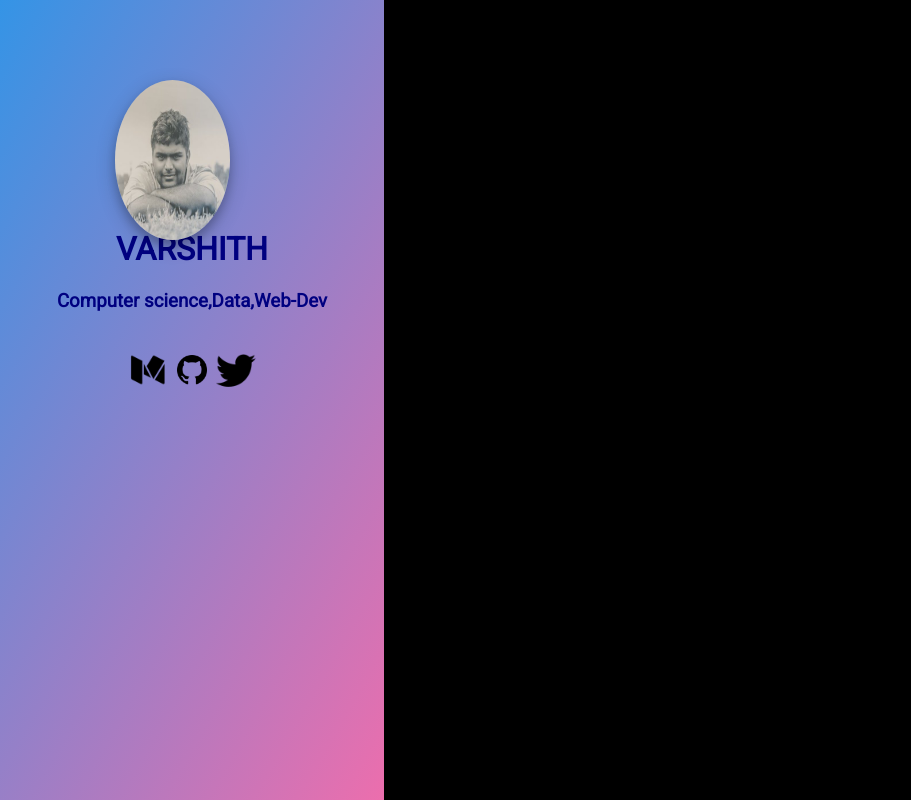
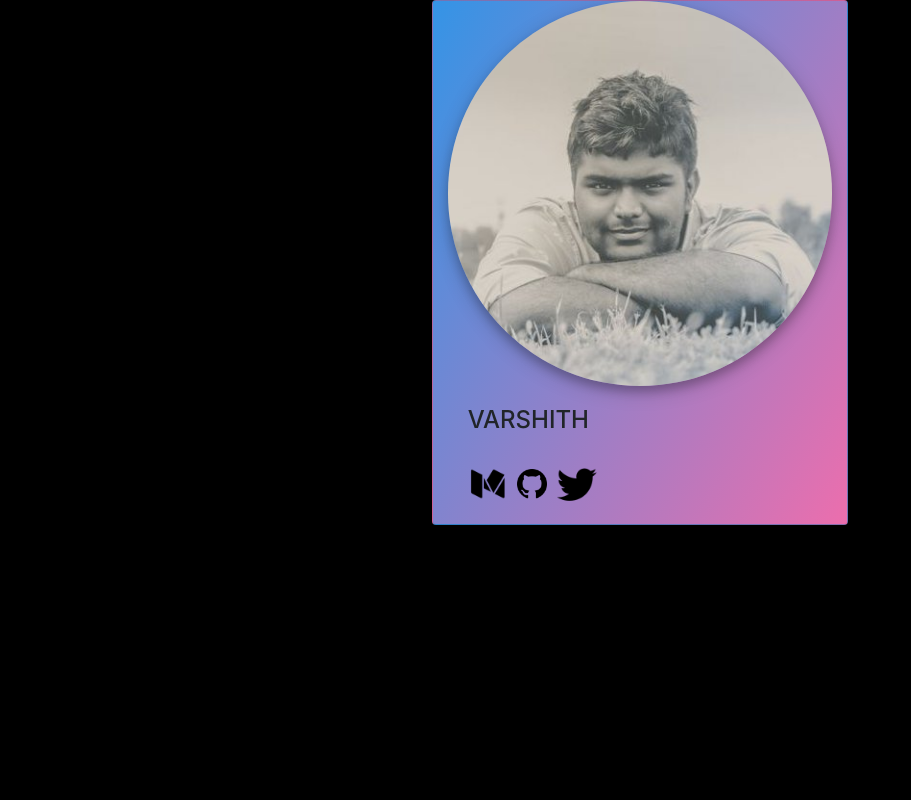
Before and after one commit to versionc/versioncontrol, a plain HTML site: page index.html in a window 1280 px wide. Shown: the whole page, without its empty margins (0-911 px from the left). Drawn offline with nearby package versions, Linux system fonts and the light colour scheme.

Commit message:
bootstrap-update

```diff
--- a/css/index.css
+++ b/css/index.css
@@ -1,28 +1,17 @@
-body{
+.body-bg{
     background-color: black;
-    margin: 0;
-    padding: 0;
 }
 
 .heading-div{
-height:100vh;
-width: 30%;
 background-image: linear-gradient(120deg, #3494E6 0%, #EC6EAD 100%);
-position: absolute;
 }
 
 
-#mainimg{
-    height: 20%;
-    width: 30%;
-    border-radius: 50%;
-    position:absolute;
-    top: 10%;
-    left: 30%;
+.mainimg{
+
     box-shadow: 0 6px 10px 0 rgba(0, 0, 0, 0.2), 0 6px 20px 0 rgba(0, 0, 0, 0.19);
-    text-align: center;
-    margin-left: auto;
-    margin-top: auto;
+
+
 
 
 }
--- a/index.html
+++ b/index.html
@@ -1,26 +1,40 @@
 <html>
+        <head>
         <title>VARSHITH</title>
-        <link href="https://fonts.googleapis.com/css?family=Nothing+You+Could+Do" rel="stylesheet">
+        <meta charset="utf-8">
+        <meta name="viewport" content="width=device-width, initial-scale=1">
         <link rel="stylesheet" href="css/index.css">
         <script type="text/javascript" src="https://code.jquery.com/jquery.min.js"></script>
         <link href="https://fonts.googleapis.com/css?family=Abel" rel="stylesheet">
         <link href="https://fonts.googleapis.com/css?family=Courgette" rel="stylesheet">
+        <script src="https://code.jquery.com/jquery-3.3.1.slim.min.js" integrity="sha384-q8i/X+965DzO0rT7abK41JStQIAqVgRVzpbzo5smXKp4YfRvH+8abtTE1Pi6jizo" crossorigin="anonymous"></script>
+        <script src="https://cdnjs.cloudflare.com/ajax/libs/popper.js/1.14.3/umd/popper.min.js" integrity="sha384-ZMP7rVo3mIykV+2+9J3UJ46jBk0WLaUAdn689aCwoqbBJiSnjAK/l8WvCWPIPm49" crossorigin="anonymous"></script>
+        <script src="https://stackpath.bootstrapcdn.com/bootstrap/4.1.3/js/bootstrap.min.js" integrity="sha384-ChfqqxuZUCnJSK3+MXmPNIyE6ZbWh2IMqE241rYiqJxyMiZ6OW/JmZQ5stwEULTy" crossorigin="anonymous"></script>
+        <link rel="stylesheet" href="https://stackpath.bootstrapcdn.com/bootstrap/4.1.3/css/bootstrap.min.css" integrity="sha384-MCw98/SFnGE8fJT3GXwEOngsV7Zt27NXFoaoApmYm81iuXoPkFOJwJ8ERdknLPMO" crossorigin="anonymous">
+        <link href="https://fonts.googleapis.com/css?family=Roboto" rel="stylesheet">
+        </head>
+        <body class="container-fluid body-bg">
+               <!-- <div class="container-fluid heading-div col-xs-12 col-sm-12  col-md-12 col-xl-5 col-lg-5" >
 
-        <link href="https://fonts.googleapis.com/css?family=Roboto" rel="stylesheet">
+                        <img class="mainimg img-fluid img-thumbnail container-fluid col-xs-8 col-sm-12 col-md-6 col-xl-3 col-lg-3" src="images/varshi.jpg" alt="">
 
-        <body>
-                <div class="heading-div">
-
-                        <img id="mainimg" src="images/varshi.jpg" alt="">
-
-                        <div class="name">
+                        <div class="name" >
                                 <h1 id="heading">VARSHITH</h1>
                                 <h3>Computer science,Data,Web-Dev</h3>
+                                </div>
+                        </div>-->
+                        <div class="card heading-div container-fluid col-md-12 col-xl-4 col-lg-3" >
+                        <img class="card-img-top rounded-circle mainimg" src="images/varshi.jpg" alt="Card image" >
+                        <div class="card-body">
+                          <h4 class="card-title">VARSHITH</h4>
                           <a href="https://medium.com/@varshithreddy"><img id="icon" src="images/icons8-medium-filled-50.png"></a>
                            <a href="https://github.com/darthvader2"><img id="icon" src="images/icons8-github-64.png" alt=""></a>
                           <a href="https://twitter.com/kondavarshith1"><img id="icon" src="images/icons8-twitter-filled-50.png" alt=""></a>
+
+
                         </div>
                       </div>
+
 
                 </div>
                 </body>
```
Lines whose indentation alone changed are shown as unchanged.
